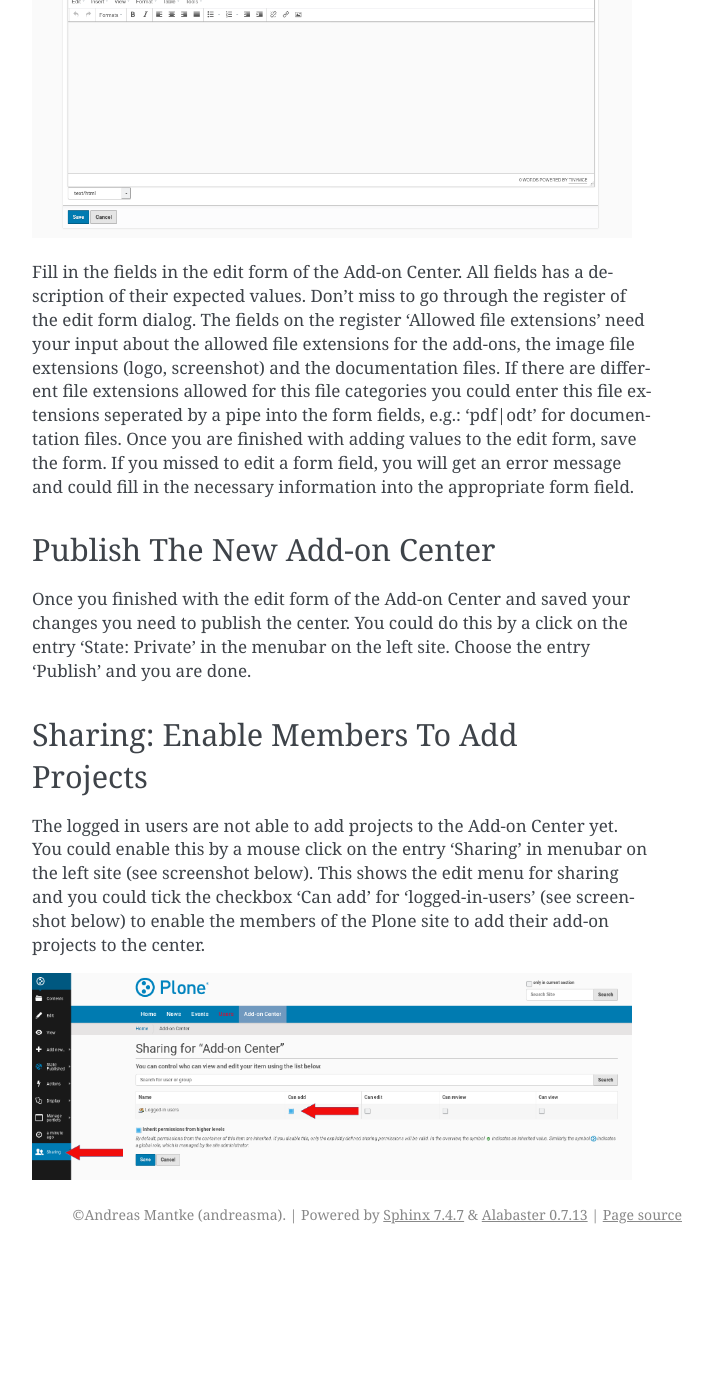
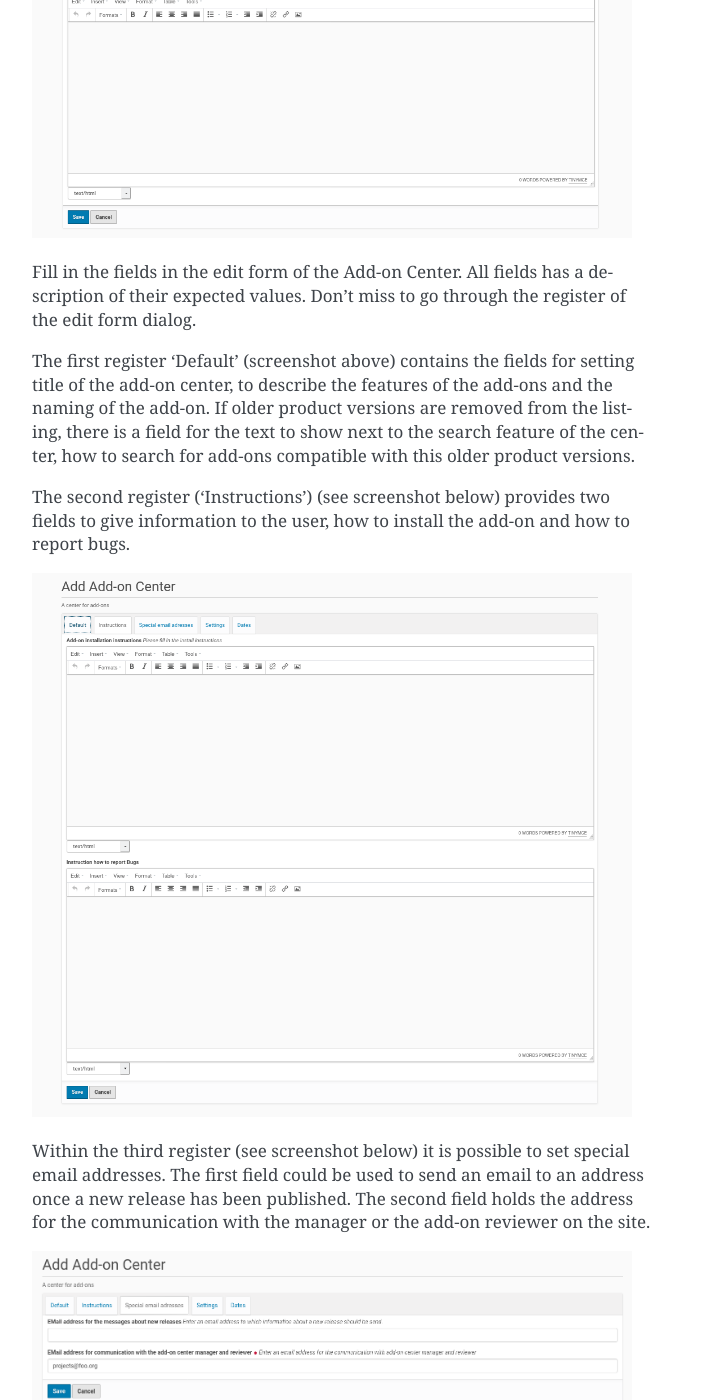
Before and after one commit to collective/collective.addons, a Sphinx documentation site: the page built from docs/source/addnewaddoncenter.rst, in a window 1280 px wide and 1400 px high, scrolled down 928 px. Shown: the whole window, without its empty margins (428-1141 px from the left). Built offline with Sphinx 7.4.7, drawn with Linux system fonts in a browser that asks for light colours; before the commit the page ends 2182 px from its top, so only the background shows below that; some of the changed text lies outside the part shown.

Commit message:
Rework of the documentation for the add-on center module.

```diff
--- a/docs/source/addnewaddoncenter.rst
+++ b/docs/source/addnewaddoncenter.rst
@@ -17,10 +17,27 @@ Add-on Center in your Plone site.
 
 
 Fill in the fields in the edit form of the Add-on Center. All fields has a description of their expected values.
-Don't miss to go through the register of the edit form dialog. The fields on the register 'Allowed file extensions'
-need your input about the allowed file extensions for the add-ons, the image file extensions (logo, screenshot) and
-the documentation files. If there are different file extensions allowed for this file categories you could enter
-this file extensions seperated by a pipe into the form fields, e.g.: 'pdf|odt' for documentation files.
+Don't miss to go through the register of the edit form dialog.
+
+The first register 'Default' (screenshot above) contains the fields for setting title of the add-on center, to
+describe the features of the add-ons and the naming of the add-on. If older product versions are removed from
+the listing, there is a field for the text to show next to the search feature of the center, how to search for
+add-ons compatible with this older product versions.
+
+The second register ('Instructions') (see screenshot below) provides two fields to give information to the user, how to install the
+add-on and how to report bugs.
+
+.. image:: images/addon_center_form02.png
+   :width: 600
+
+
+Within the third register (see screenshot below) it is possible to set special email addresses. The first field could be used to
+send an email to an address once a new release has been published. The second field holds the address for
+the communication with the manager or the add-on reviewer on the site.
+
+.. image:: images/addon_center_form03.png
+   :width: 600
+
 Once you are finished with adding values to the edit form, save the form. If you missed to edit a form field,
 you will get an error message and could fill in the necessary information into the appropriate form field.
 
```
